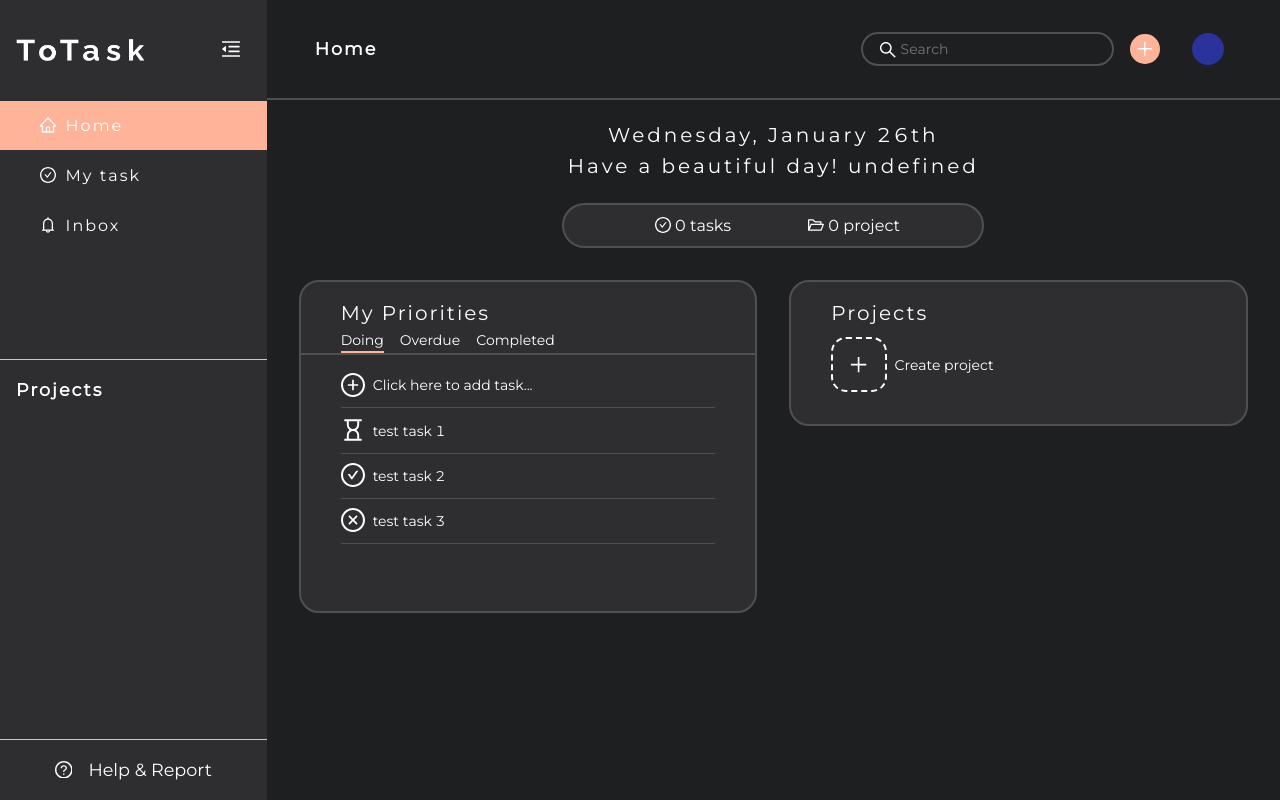
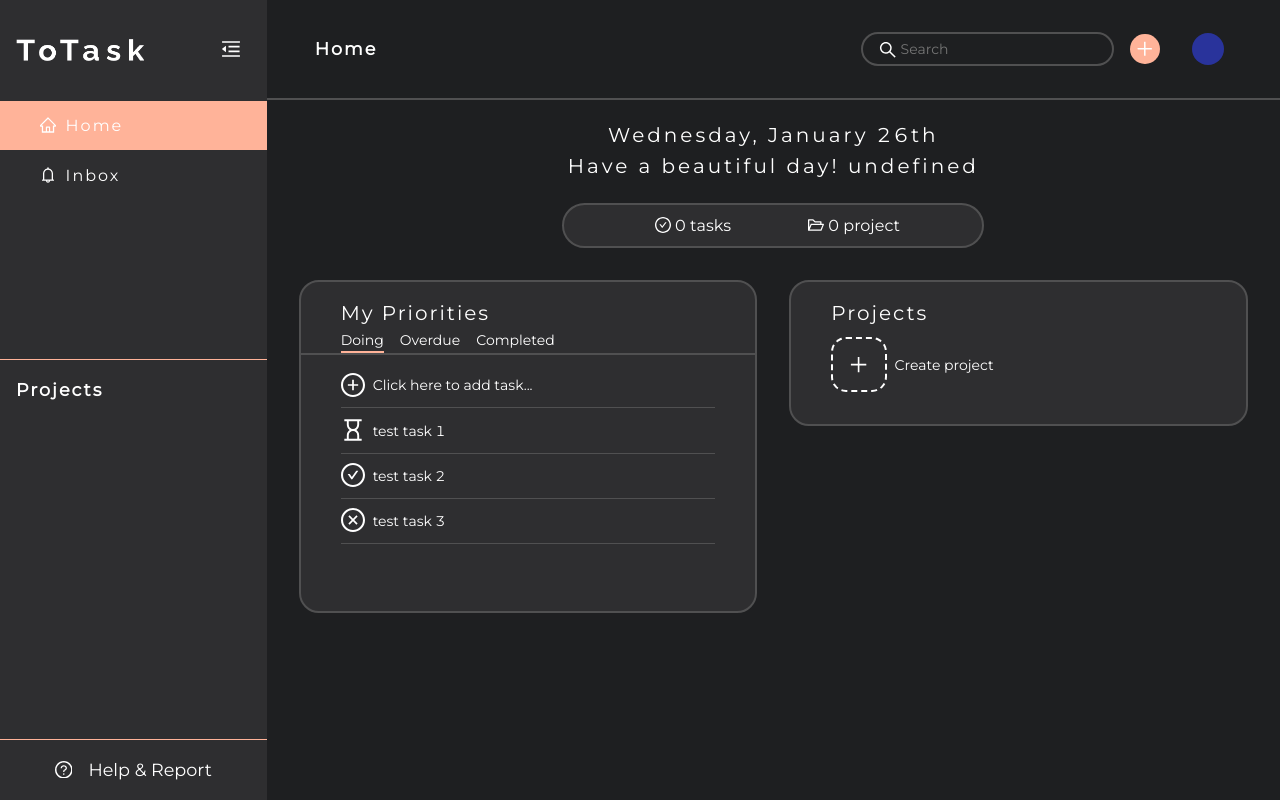
Before and after one commit to NahnDev/task, a React (Create React App) app: page /home in a window 1280 px wide. Built offline with nearby package versions, Linux system fonts and the light colour scheme; sample sign-in values are in the browser's storage.

Commit message:
Delete Navigate My-task

```diff
--- a/src/constants/global.ts
+++ b/src/constants/global.ts
@@ -45,8 +45,7 @@ export const CONTENT_COMPONENT = {
 
         navigate: [
             { key: 1, icon: HomeOutlined, text: 'Home', path: '/home' },
-            { key: 2, icon: CheckCircleOutlined, text: 'My task', path: '/my-task' },
-            { key: 3, icon: BellOutlined, text: 'Inbox', path: '/inbox' },
+            { key: 2, icon: BellOutlined, text: 'Inbox', path: '/inbox' },
         ],
 
         projectDetail: {
```
